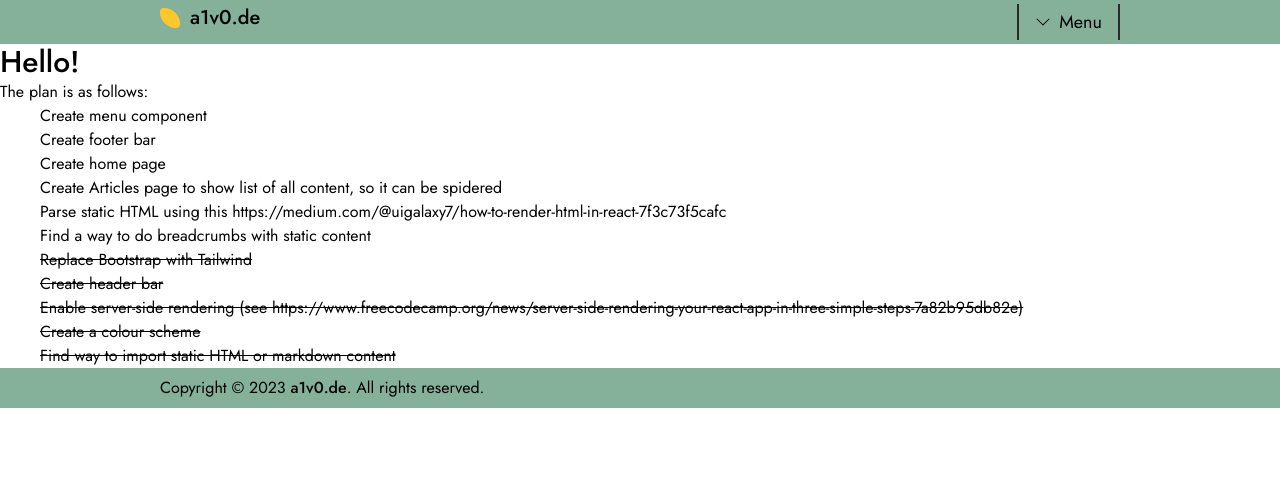
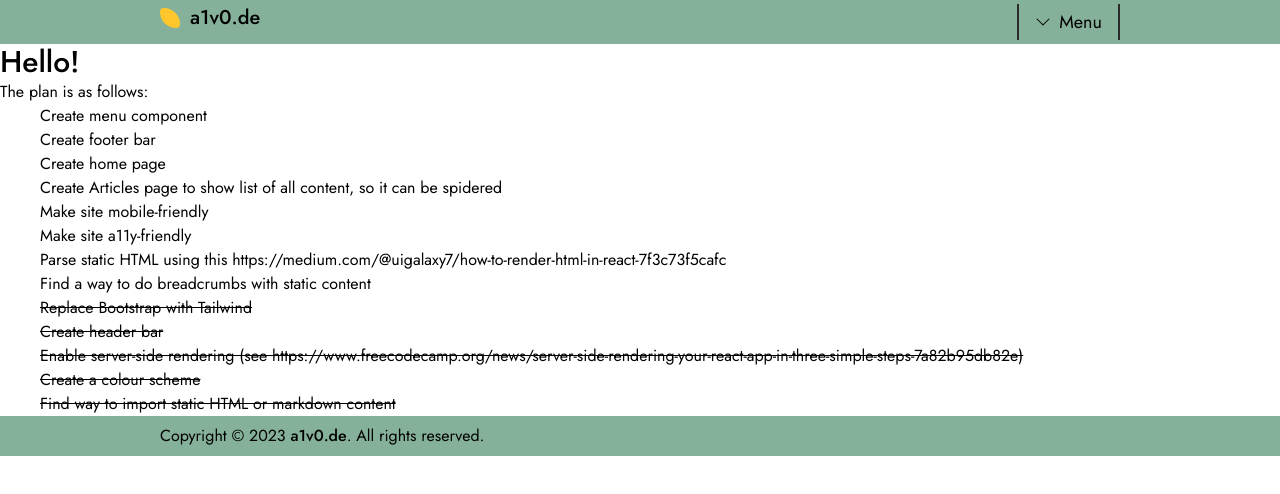
Before and after one commit to a1v0/a1v0.de, a Next.js app: page / in a window 1280 px wide. Shown: the top 494 px of the page. Built offline with nearby package versions, Linux system fonts and the light colour scheme.

Commit message:
Update to-do list

```diff
--- a/app/page.tsx
+++ b/app/page.tsx
@@ -13,6 +13,8 @@ export default function Home() {
                     Create Articles page to show list of all content, so it can
                     be spidered
                 </li>
+                <li>Make site mobile-friendly</li>
+                <li>Make site a11y-friendly</li>
                 <li>
                     Parse static HTML using this
                     https://medium.com/@uigalaxy7/how-to-render-html-in-react-7f3c73f5cafc
```
